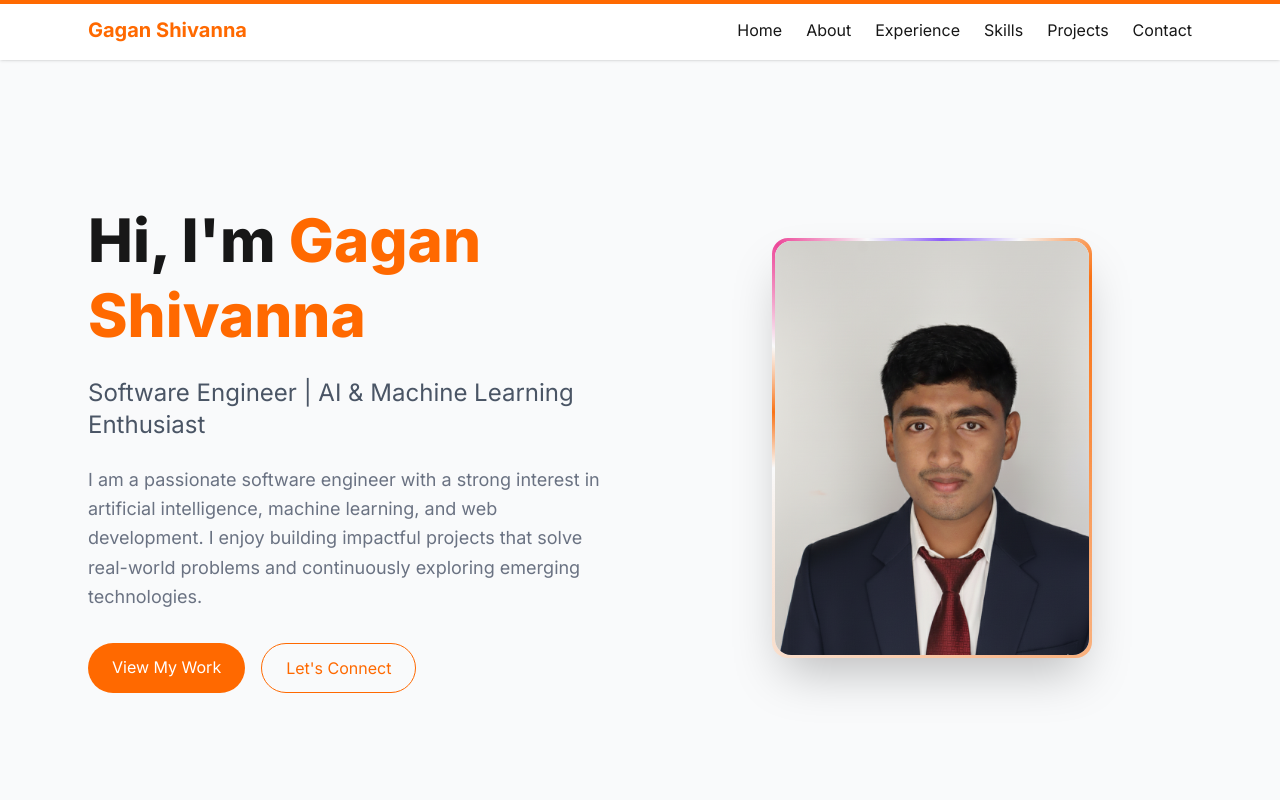
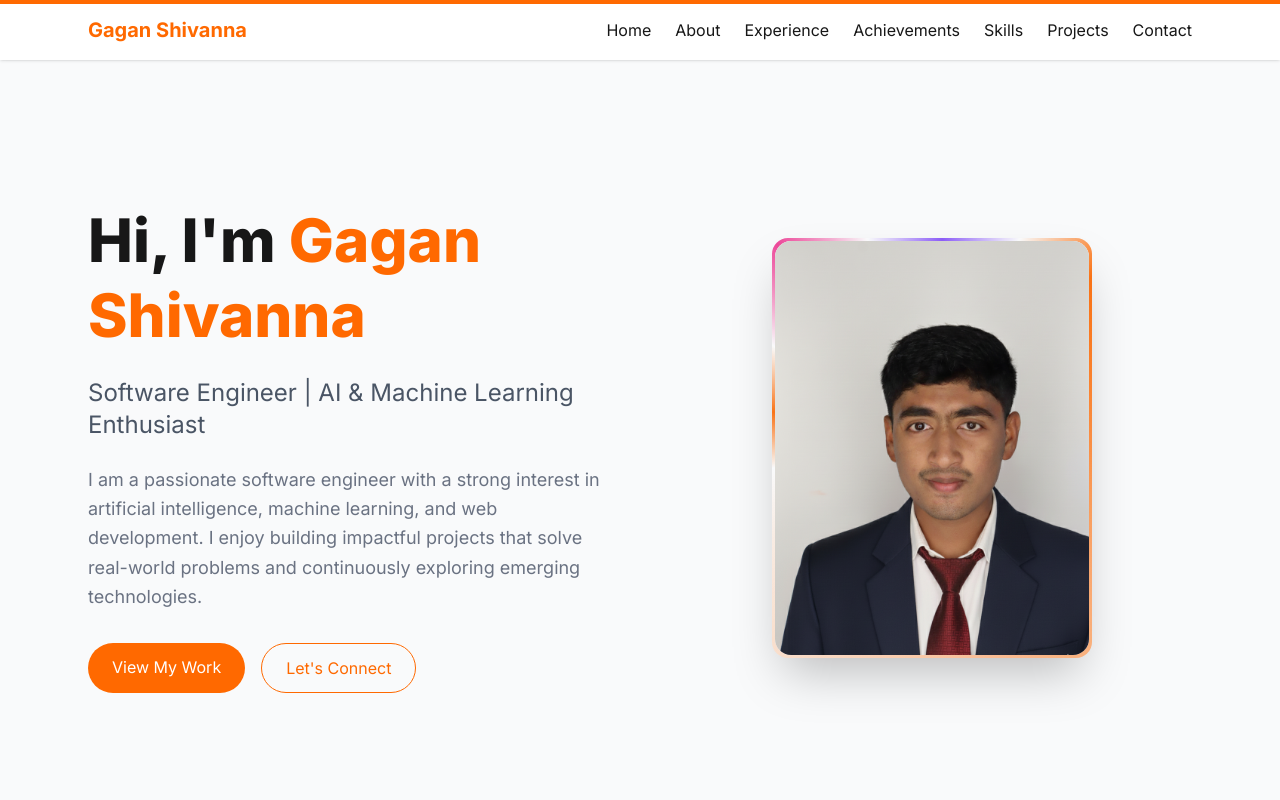
Before and after one commit to GaganShivanna/gagan-portfolio, a Next.js app: page / in a window 1280 px wide. Shown: the top 800 px of the page. Built offline with nearby package versions, Linux system fonts and the light colour scheme.

Commit message:
Added Achievements

```diff
--- a/src/app/page.tsx
+++ b/src/app/page.tsx
@@ -5,6 +5,7 @@ import Skills from "@/components/Skills";
 import Projects from "@/components/Projects";
 import Contact from "@/components/Contact";
 import Footer from "@/components/Footer";
+import Achievements from "@/components/Achievements";
 
 export default function Home() {
   return (
@@ -12,6 +13,7 @@ export default function Home() {
       <Hero />
       <About />
       <Experience />
+      <Achievements/>
       <Skills />
       <Projects />
       <Contact />
--- /dev/null
+++ b/src/components/Achievements.tsx
@@ -0,0 +1,84 @@
+"use client";
+
+import Image from "next/image";
+import { motion } from "framer-motion";
+
+export default function Achievements() {
+  const achievements = [
+    {
+      title: "Smart India Hackathon – Grand Finale Winner",
+      highlight: "#1 out of 500 finalist teams",
+      description:
+        "Led Team Pegasus to first place in the Blockchain domain, shortlisted from over 50,000 teams nationwide.",
+      image: "/achievements/SIH.jpeg",
+    },
+    {
+      title: "FKCCI Manthan Business Plan – Top 25",
+      highlight: "Top 25 out of 400 teams",
+      description:
+        "Recognized for designing Secure Sky Connect, a drone-based blood delivery solution integrating blockchain.",
+      image: "/achievements/Manthan.png",
+    },
+    {
+        title: "Origin Impact Weekend – Winner",
+        highlight: "USC TiE Hub | Sponsored by Google",
+        description:
+          "Led a cross-functional team to build and present a rapid prototype within 48 hours, securing first place at Origin Impact Weekend.",
+        image: "/achievements/SIH.jpeg",
+      },
+  ];
+
+  return (
+    <section id="achievements" className="py-32 bg-white">
+      <div className="max-w-6xl mx-auto px-6">
+
+        <h2 className="text-4xl font-bold text-center mb-20">
+          Achievements
+        </h2>
+
+        <div className="grid md:grid-cols-2 gap-12 justify-items-center">
+          {achievements.map((item, index) => (
+            <motion.div
+              key={index}
+              initial={{ opacity: 0, y: 40 }}
+              whileInView={{ opacity: 1, y: 0 }}
+              transition={{ duration: 0.6, delay: index * 0.2 }}
+              viewport={{ once: true }}
+              className="bg-gray-50 rounded-2xl shadow-lg hover:shadow-2xl transition overflow-hidden"
+            >
+              {/* Image */}
+              <div className="relative w-full h-56">
+                <Image
+                  src={item.image}
+                  alt={item.title}
+                  fill
+                  className="object-contain bg-white"
+                />
+              </div>
+
+              {/* Orange Accent Strip */}
+              <div className="h-1 bg-orange-500"></div>
+
+              {/* Content */}
+              <div className="p-8">
+                <h3 className="text-xl font-semibold text-orange-500 mb-2">
+                  {item.title}
+                </h3>
+
+                <p className="font-medium text-gray-800 mb-4">
+                  {item.highlight}
+                </p>
+
+                <p className="text-gray-600 leading-relaxed">
+                  {item.description}
+                </p>
+              </div>
+
+            </motion.div>
+          ))}
+        </div>
+
+      </div>
+    </section>
+  );
+}
--- a/src/components/Navbar.tsx
+++ b/src/components/Navbar.tsx
@@ -23,7 +23,7 @@ export default function Navbar() {
           </h1>
 
           <div className="hidden md:flex space-x-6">
-            {["Home","About","Experience","Skills","Projects","Contact"].map((item) => (
+          {["Home","About","Experience","Achievements","Skills","Projects","Contact"].map((item) => (
               <a
                 key={item}
                 href={`#${item.toLowerCase()}`}
```
Also changed, not shown: public/Achievements/Manthan.png (added), public/Achievements/SIH.jpeg (added).
